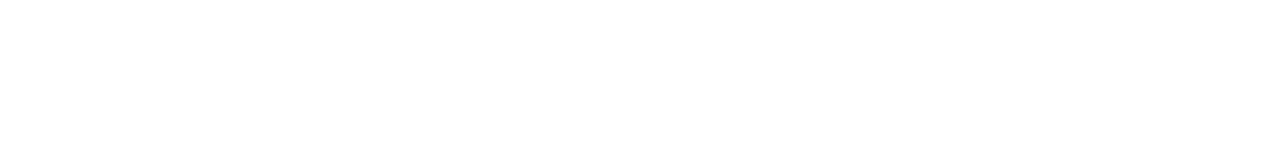
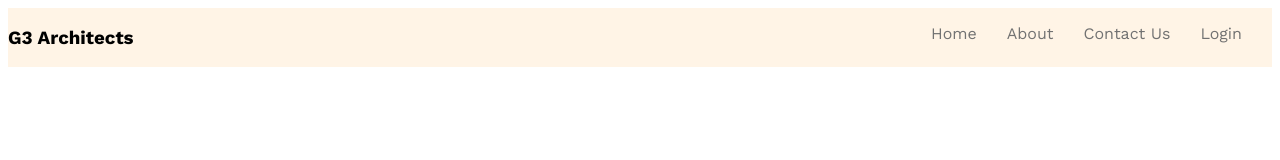
Before and after one commit to Elias537/g3-architects, a plain HTML site: page index.html in a window 1280 px wide. Drawn offline with nearby package versions, Linux system fonts and the light colour scheme.

Commit message:
added navbar

```diff
--- a/architects.css
+++ b/architects.css
@@ -0,0 +1,52 @@
+@import url('https://fonts.googleapis.com/css2?family=Work+Sans:ital,wght@0,100..900;1,100..900&display=swap');
+
+
+.work-sans-font {
+    font-family: "Work Sans", sans-serif;
+    font-optical-sizing: auto;
+    font-weight: 400;
+    font-style: normal;
+  }
+
+  /* shared styles  */
+  .display-flex{
+    display: flex;
+  }
+
+  /* dark 02 */
+.text-gray{
+    color: #424242;
+}
+
+/* dark 03 */
+.text-light-gray{
+    color: #727272;
+}
+
+.bg-light{
+    background-color: rgba(255, 144, 14, 0.1);
+}
+
+  /* header styles */
+
+  .navbar, .banner{
+    max-width: 1440px;
+    margin: 0 auto;
+  }
+
+
+  /* navbar related styles */
+  .navbar{
+    justify-content: space-between;
+
+  }
+
+  .nav-item{
+    list-style: none;
+    margin-right: 30px;
+
+  }
+
+  .nav-link{
+    text-decoration: none;
+  }
--- a/index.html
+++ b/index.html
@@ -7,8 +7,21 @@
     <link rel="stylesheet" href="architects.css">
 
 </head>
-<body>
-    <header>
+<body class="work-sans-font">
+    <header class="bg-light">
+        <nav class="navbar display-flex">
+            <h3 class="brand">G3 Architects</h3>
+            <ul class="nav-links display-flex">
+                <!-- li.nav-item*4>a.nav-link  -->
+                <li class="nav-item"><a href="" class="nav-link text-light-gray">Home</a></li>
+                <li class="nav-item"><a href="" class="nav-link text-light-gray">About</a></li>
+                <li class="nav-item"><a href="" class="nav-link text-light-gray">Contact Us</a></li>
+                <li class="nav-item"><a href="" class="nav-link text-light-gray">Login</a></li>
+            </ul>
+        </nav>
+        <div class="banner">
+
+        </div>
 
     </header>
     <main>
```
